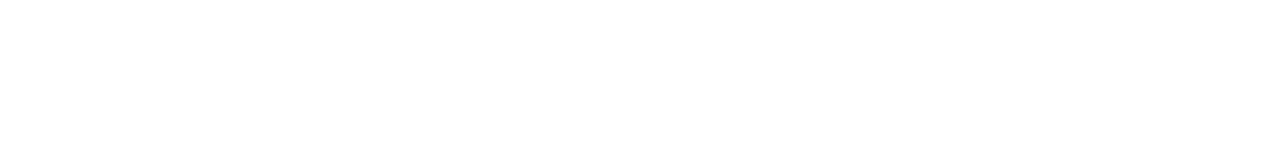
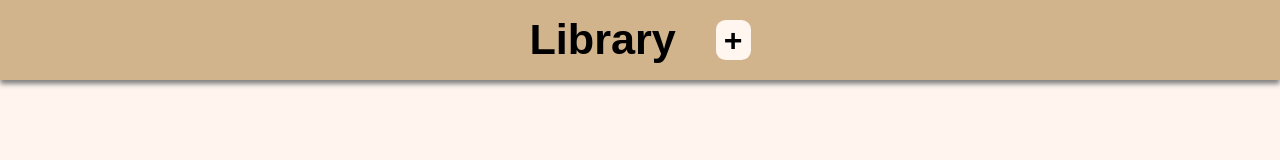
Before and after one commit to macnalley/book-library, a website: page index.html in a window 1280 px wide. Drawn offline with nearby package versions, Linux system fonts and the light colour scheme.

Commit message:
Created header.

```diff
--- a/css/style.css
+++ b/css/style.css
@@ -1 +1,55 @@
 @import url(../node_modules/normalize.css/normalize.css);
+
+* {
+    margin: 0px;
+}
+
+button:hover {
+    filter: brightness(0.95);
+}
+
+button:active {
+    transform: scale(0.9);
+}
+
+html, body {
+    height: 100%;
+    font-family: Arial, Helvetica, sans-serif;
+}
+
+body {
+    display: grid;
+    grid-template-rows: 5rem 1fr;
+    grid-template-areas:
+        "header"
+        "main";
+    background-color: seashell;
+}
+
+header {
+    grid-area: header;
+    background-color:tan;
+    box-shadow: 0px 4px 5px gray;
+    display: flex;
+    flex-direction: row;
+    gap: 40px;
+    justify-content: center;
+    align-items: center;
+}
+
+header > h1 {
+    font-size: 2.7rem;
+}
+
+header > button {
+    border: 0px;
+    border-radius: .6rem;
+    font-size: 2rem;
+    font-weight: bold;
+    padding: .1rem .5rem;
+    background-color: hsl(25, 100%, 97%);
+}
+
+main {
+    grid-area: main;
+}
--- a/index.html
+++ b/index.html
@@ -8,6 +8,10 @@
     <script src="scripts/script.js" defer></script>
 </head>
 <body>
-
+    <header>
+        <h1>Library</h1>
+        <button>+</button>
+    </header>
+    <main></main>
 </body>
 </html>
```
